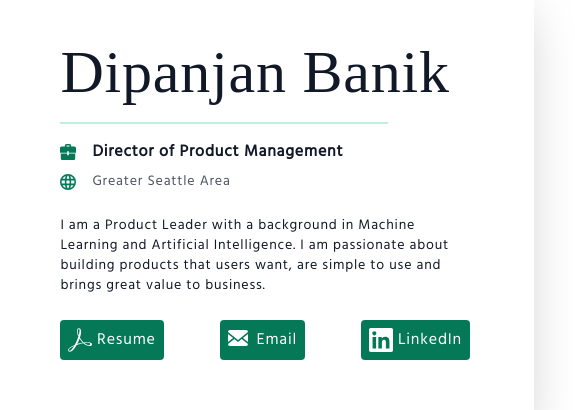
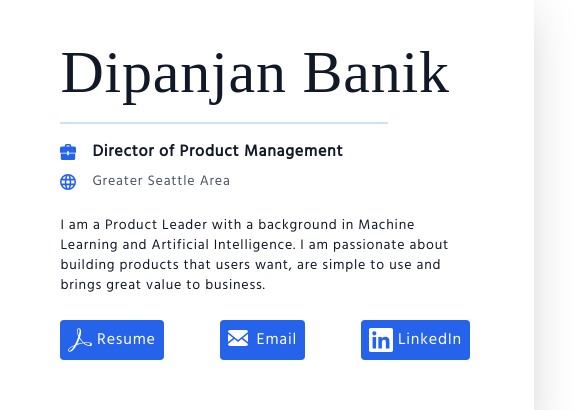
Before and after one commit to dipanjan77/vcard, a plain HTML site: page index.html in a window 1280 px wide. Shown: the part 199-609 px from the top of the page, 554-1129 px from the left. Drawn offline with nearby package versions, Linux system fonts and the light colour scheme; a web font is replaced by a local one.

Commit message:
Color to Blue

```diff
--- a/index.html
+++ b/index.html
@@ -49,24 +49,24 @@
                   <div class="block lg:hidden rounded-full shadow-xl mx-auto -mt-16 h-48 w-48 bg-cover bg-center" style="background-image: url('images/dipanjan-banik.png')"></div>
 
                   <h1 class="text-6xl font-[300] pb-2">Dipanjan Banik</h1>
-                  <div class="mx-auto lg:mx-0 w-4/5 pt-3 border-b-2 border-green-500 opacity-25"></div>
-                  <p class="pt-4 text-base font-bold flex items-center justify-center lg:justify-start"><svg class="h-4 fill-current text-green-700 pr-4" xmlns="http://www.w3.org/2000/svg" viewBox="0 0 20 20">
+                  <div class="mx-auto lg:mx-0 w-4/5 pt-3 border-b-2 border-blue-500 opacity-25"></div>
+                  <p class="pt-4 text-base font-bold flex items-center justify-center lg:justify-start"><svg class="h-4 fill-current text-blue-600 pr-4" xmlns="http://www.w3.org/2000/svg" viewBox="0 0 20 20">
                       <path d="M9 12H1v6a2 2 0 0 0 2 2h14a2 2 0 0 0 2-2v-6h-8v2H9v-2zm0-1H0V5c0-1.1.9-2 2-2h4V2a2 2 0 0 1 2-2h4a2 2 0 0 1 2 2v1h4a2 2 0 0 1 2 2v6h-9V9H9v2zm3-8V2H8v1h4z" />
                     </svg> Director of Product Management</p>
-                  <p class="pt-2 text-gray-600 text-xs lg:text-sm flex items-center justify-center lg:justify-start"><svg class="h-4 fill-current text-green-700 pr-4" xmlns="http://www.w3.org/2000/svg" viewBox="0 0 20 20">
+                  <p class="pt-2 text-gray-600 text-xs lg:text-sm flex items-center justify-center lg:justify-start"><svg class="h-4 fill-current text-blue-600 pr-4" xmlns="http://www.w3.org/2000/svg" viewBox="0 0 20 20">
                       <path d="M10 20a10 10 0 1 1 0-20 10 10 0 0 1 0 20zm7.75-8a8.01 8.01 0 0 0 0-4h-3.82a28.81 28.81 0 0 1 0 4h3.82zm-.82 2h-3.22a14.44 14.44 0 0 1-.95 3.51A8.03 8.03 0 0 0 16.93 14zm-8.85-2h3.84a24.61 24.61 0 0 0 0-4H8.08a24.61 24.61 0 0 0 0 4zm.25 2c.41 2.4 1.13 4 1.67 4s1.26-1.6 1.67-4H8.33zm-6.08-2h3.82a28.81 28.81 0 0 1 0-4H2.25a8.01 8.01 0 0 0 0 4zm.82 2a8.03 8.03 0 0 0 4.17 3.51c-.42-.96-.74-2.16-.95-3.51H3.07zm13.86-8a8.03 8.03 0 0 0-4.17-3.51c.42.96.74 2.16.95 3.51h3.22zm-8.6 0h3.34c-.41-2.4-1.13-4-1.67-4S8.74 3.6 8.33 6zM3.07 6h3.22c.2-1.35.53-2.55.95-3.51A8.03 8.03 0 0 0 3.07 6z" />
                     </svg>Greater Seattle Area</p>
                   <p class="mt-6 text-sm">I am a Product Leader with a background in Machine Learning and Artificial Intelligence. I am passionate about building products that users want, are simple to use and brings great value to business.</p>
                   <div class=" flex mt-6 pb-16 lg:pb-0 lg:w-full mx-auto items-center justify-between">
-                    <a href="dipanjan-cv.pdf" class="flex items-center bg-green-700 hover:bg-green-900 text-white p-2 m-2 lg:m-0 rounded w-auto">
+                    <a href="dipanjan-cv.pdf" class="flex items-center bg-blue-600 hover:bg-blue-900 text-white p-2 m-2 lg:m-0 rounded w-auto">
                       <svg class="w-6 fill-current text-white" role="img" viewBox="0 0 24 24" xmlns="http://www.w3.org/2000/svg"><path d="M23.63 15.3c-.71-.745-2.166-1.17-4.224-1.17-1.1 0-2.377.106-3.761.354a19.443 19.443 0 0 1-2.307-2.661c-.532-.71-.994-1.49-1.42-2.236.817-2.484 1.207-4.507 1.207-5.962 0-1.632-.603-3.336-2.342-3.336-.532 0-1.065.32-1.349.781-.78 1.384-.425 4.4.923 7.381a60.277 60.277 0 0 1-1.703 4.507c-.568 1.349-1.207 2.733-1.917 4.01C2.834 18.53.314 20.34.03 21.758c-.106.533.071 1.03.462 1.42.142.107.639.533 1.49.533 2.59 0 5.323-4.188 6.707-6.707 1.065-.355 2.13-.71 3.194-.994a34.963 34.963 0 0 1 3.407-.745c2.732 2.448 5.145 2.839 6.352 2.839 1.49 0 2.023-.604 2.2-1.1.32-.64.106-1.349-.213-1.704zm-1.42 1.03c-.107.532-.64.887-1.384.887-.213 0-.39-.036-.604-.071-1.348-.32-2.626-.994-3.903-2.059a17.717 17.717 0 0 1 2.98-.248c.746 0 1.385.035 1.81.142.497.106 1.278.426 1.1 1.348zm-7.524-1.668a38.01 38.01 0 0 0-2.945.674 39.68 39.68 0 0 0-2.52.745 40.05 40.05 0 0 0 1.207-2.555c.426-.994.78-2.023 1.136-2.981.354.603.745 1.207 1.135 1.739a50.127 50.127 0 0 0 1.987 2.378zM10.038 1.46a.768.768 0 0 1 .674-.425c.745 0 .887.851.887 1.526 0 1.135-.355 2.874-.958 4.861-1.03-2.768-1.1-5.074-.603-5.962zM6.134 17.997c-1.81 2.981-3.549 4.826-4.613 4.826a.872.872 0 0 1-.532-.177c-.213-.213-.32-.461-.249-.745.213-1.065 2.271-2.555 5.394-3.904Z"/></svg>
                        &nbsp;Resume
                     </a>
-                    <a href="mailto:dipanjan@dbanik.com" class="flex items-center bg-green-700 hover:bg-green-900 text-white p-2 m-2 lg:m-0 rounded w-auto">
+                    <a href="mailto:dipanjan@dbanik.com" class="flex items-center bg-blue-600 hover:bg-blue-900 text-white p-2 m-2 lg:m-0 rounded w-auto">
                       <svg class="w-6 fill-current text-white" role="img" viewBox="0 0 24 24" xmlns="http://www.w3.org/2000/svg"><path d="M18 2a2 2 0 0 1 2 2v12a2 2 0 0 1-2 2H2a2 2 0 0 1-2-2V4c0-1.1.9-2 2-2h16zm-4.37 9.1L20 16v-2l-5.12-3.9L20 6V4l-10 8L0 4v2l5.12 4.1L0 14v2l6.37-4.9L10 14l3.63-2.9z"/></svg>
                        &nbsp;Email
                     </a>
-                    <a href="https://www.linkedin.com/in/dipanjanbanik/" class="flex items-center bg-green-700 hover:bg-green-900 text-white p-2 m-2 lg:m-0 rounded w-auto">
+                    <a href="https://www.linkedin.com/in/dipanjanbanik/" class="flex items-center bg-blue-600 hover:bg-blue-900 text-white p-2 m-2 lg:m-0 rounded w-auto">
                       <svg class="w-6 fill-current text-white" role="img" viewBox="0 0 24 24" xmlns="http://www.w3.org/2000/svg"><path d="M20.447 20.452h-3.554v-5.569c0-1.328-.027-3.037-1.852-3.037-1.853 0-2.136 1.445-2.136 2.939v5.667H9.351V9h3.414v1.561h.046c.477-.9 1.637-1.85 3.37-1.85 3.601 0 4.267 2.37 4.267 5.455v6.286zM5.337 7.433c-1.144 0-2.063-.926-2.063-2.065 0-1.138.92-2.063 2.063-2.063 1.14 0 2.064.925 2.064 2.063 0 1.139-.925 2.065-2.064 2.065zm1.782 13.019H3.555V9h3.564v11.452zM22.225 0H1.771C.792 0 0 .774 0 1.729v20.542C0 23.227.792 24 1.771 24h20.451C23.2 24 24 23.227 24 22.271V1.729C24 .774 23.2 0 22.222 0h.003z" /></svg>
                        &nbsp;LinkedIn
                     </a>
```
